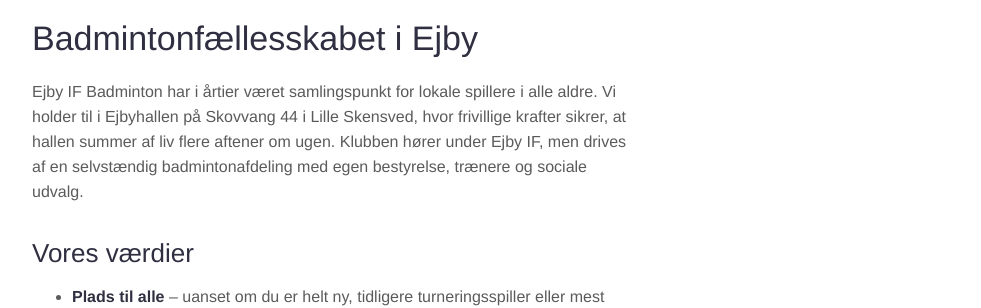
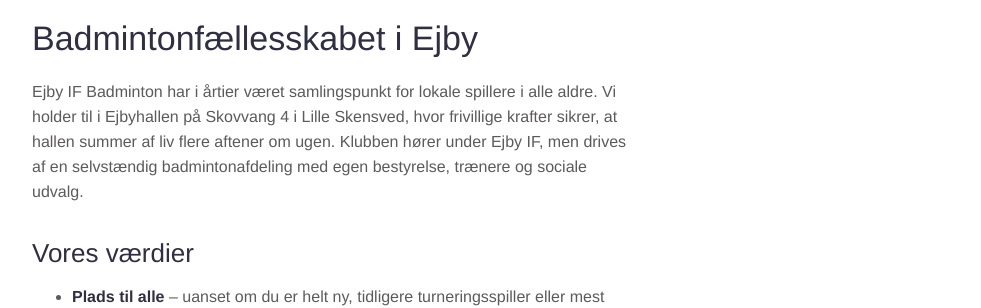
Before and after one commit to Ejby-badminton/web-site, a Jekyll site: the page built from about.md, in a window 1280 px wide. Shown: the part 294-602 px from the top of the page, without its empty margins (143-1124 px from the left). Built offline with Jekyll 4.4.1, drawn with Linux system fonts in a browser that asks for light colours.

Commit message:
Ret adresse til Skovvang 4

```diff
--- a/about.md
+++ b/about.md
@@ -8,7 +8,7 @@
 # Badmintonfællesskabet i Ejby
 
 Ejby IF Badminton har i årtier været samlingspunkt for lokale spillere i alle
-aldre. Vi holder til i Ejbyhallen på Skovvang 44 i Lille Skensved, hvor frivillige
+aldre. Vi holder til i Ejbyhallen på Skovvang 4 i Lille Skensved, hvor frivillige
 krafter sikrer, at hallen summer af liv flere aftener om ugen. Klubben hører under
 Ejby IF, men drives af en selvstændig badmintonafdeling med egen bestyrelse,
 trænere og sociale udvalg.
```
Also changed, not shown: contact.md (+2 -2 lines), index.md (+1 -1 lines).
